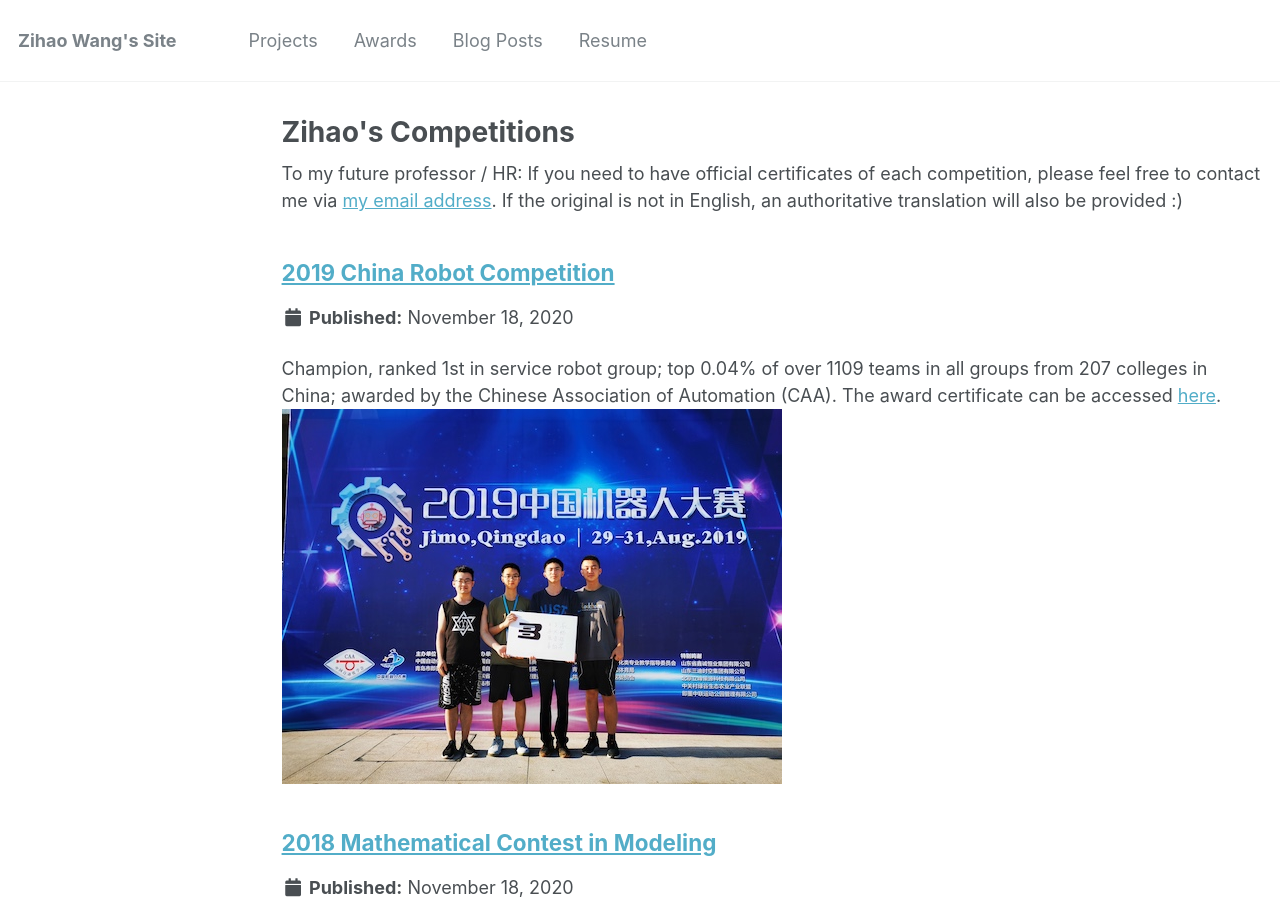
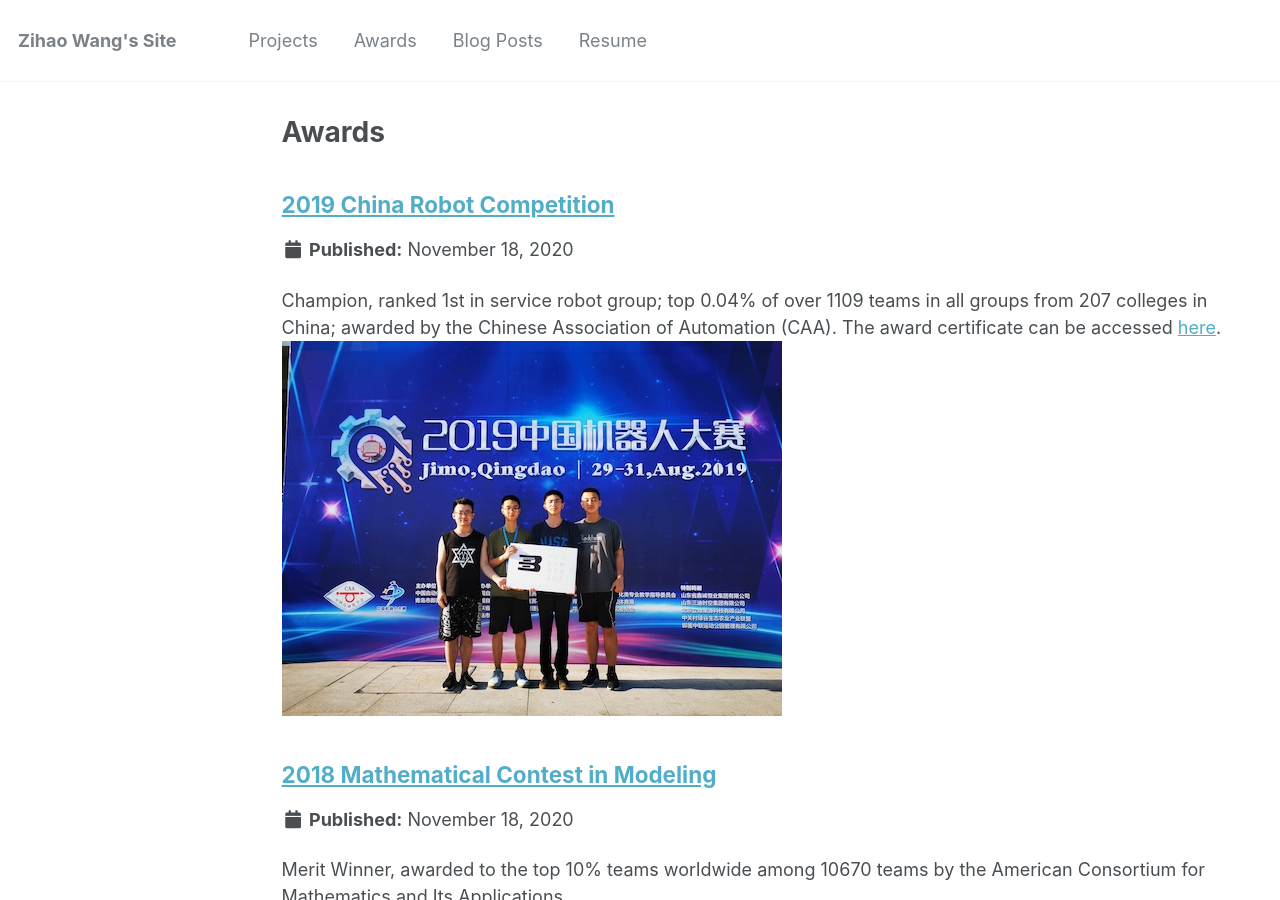
Before and after one commit to wzh1998/wzh1998.github.io, a Jekyll site: the page built from _pages/awards.html, in a window 1280 px wide and 900 px high. Built offline with Jekyll 4.4.1, drawn with Linux system fonts in a browser that asks for light colours.

```diff
--- a/_pages/awards.html
+++ b/_pages/awards.html
@@ -1,11 +1,11 @@
 ---
 layout: archive
-title: "Zihao's Competitions"
+title: "Awards"
 permalink: /awards/
 author_profile: false
 ---
-To my future professor / HR:
-If you need to have official certificates of each competition, please feel free to contact me via <a href=mailto:zihao.wang1@ucdconnect.ie>my email address</a>. If the original is not in English, an authoritative translation will also be provided :)
+<!-- To my future professor / HR:
+If you need to have official certificates of each competition, please feel free to contact me via <a href=mailto:zihao.wang1@ucdconnect.ie>my email address</a>. If the original is not in English, an authoritative translation will also be provided :) -->
 
 {% include base_path %}
 
```
Also changed, not shown: _pages/projects.md (+10 -7 lines), 1 other file.
